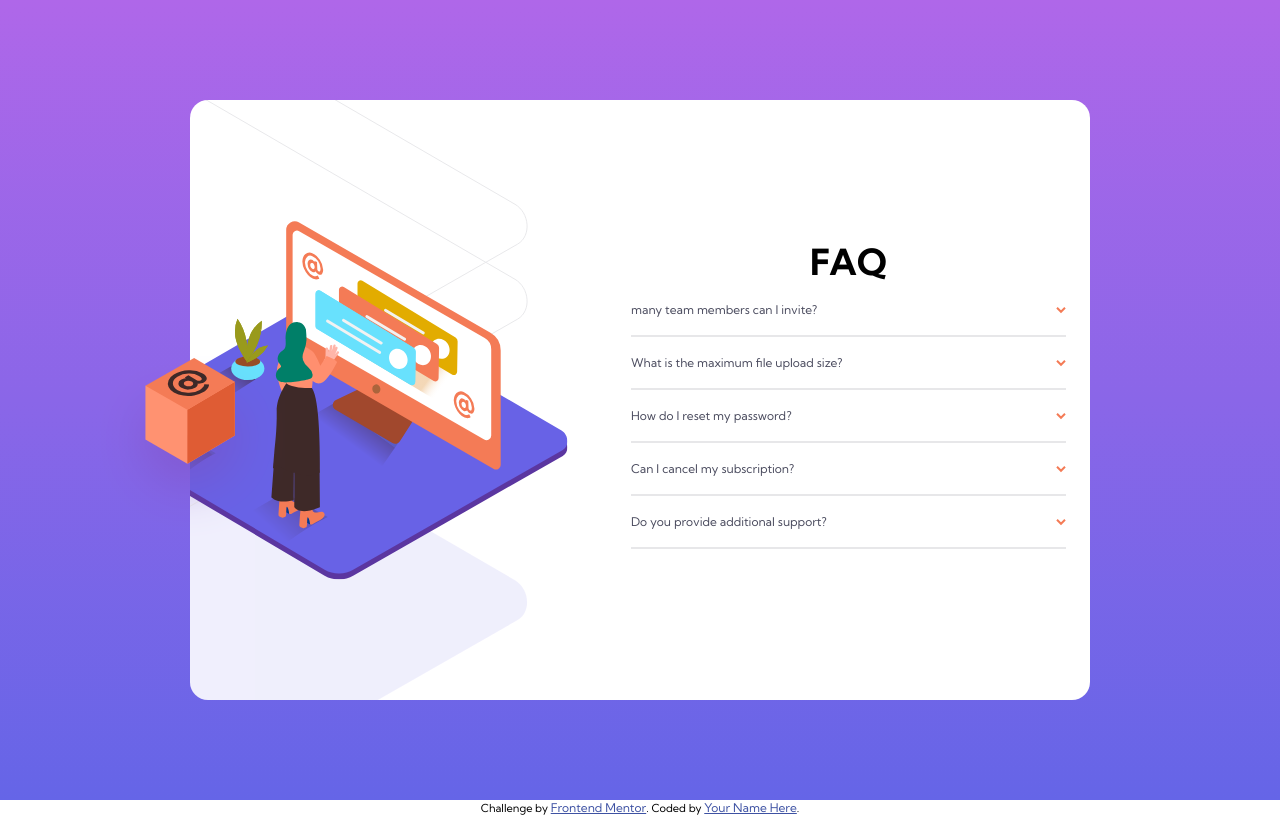
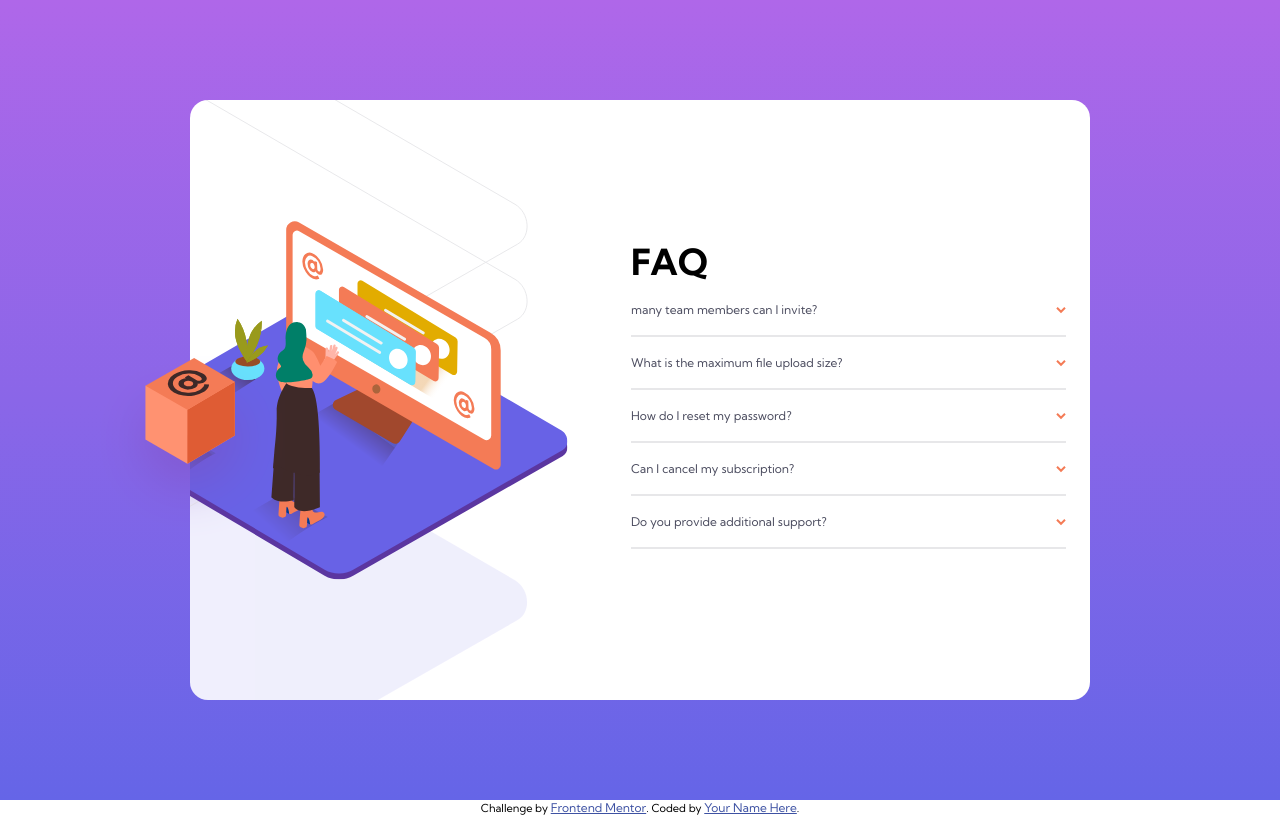
Before and after one commit to Robe31/faq-accordion, a plain HTML site: page index.html in a window 1280 px wide. Drawn offline with Linux system fonts and the light colour scheme.

Commit message:
title flex-start

```diff
--- a/styles/_main.scss
+++ b/styles/_main.scss
@@ -118,6 +118,10 @@
     }
     .faq {
         padding-right: 1rem;
+        &__title {
+            align-self: flex-start;
+            font-size: 3rem;
+        }
     }
     .main {
         #main__img__box {
```
Also changed, not shown: styles/style.css, 1 other file.
